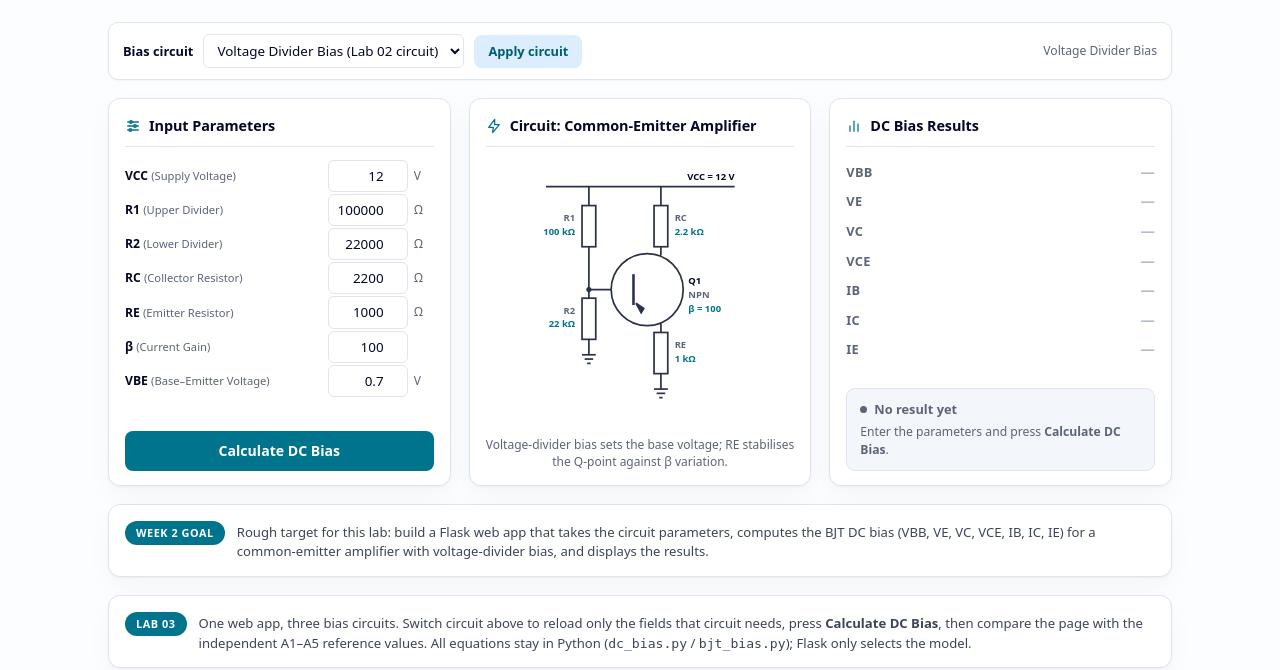
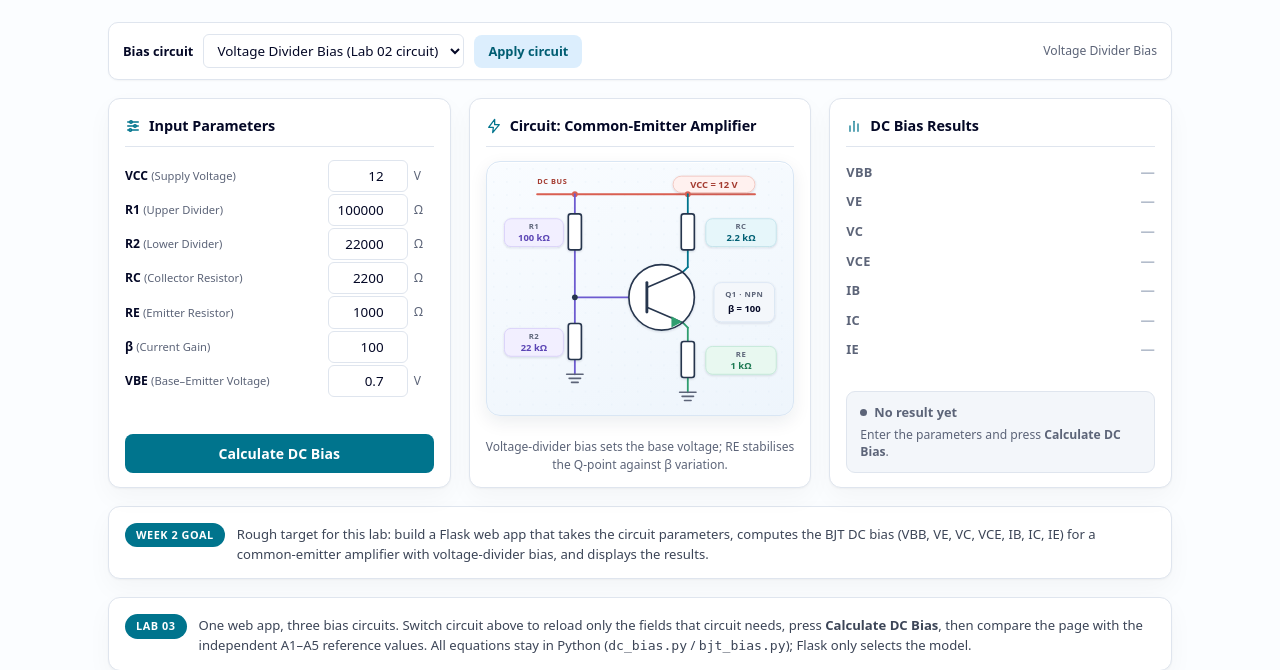
Before and after one commit to JirapatMax/Gitlab, a Flask app: page / in a window 1280 px wide. Shown: the part 84-754 px from the top of the page. Run offline with Flask 3, Linux system fonts and the light colour scheme.

Commit message:
Redesign all three bias circuit schematics

```diff
--- a/static/style.css
+++ b/static/style.css
@@ -310,20 +310,109 @@ button:active { transform: translateY(1px); }
 .schematic {
   display: block;
   width: 100%;
-  max-width: 320px;
+  max-width: 340px;
   height: auto;
   margin: 2px auto 12px;
+  padding: 6px;
+  background: linear-gradient(160deg, #f9fcff 0%, #eef5fc 100%);
+  border: 1px solid #d9e6f4;
+  border-radius: 14px;
+  box-shadow: inset 0 1px 0 #fff, 0 6px 18px rgba(18, 37, 63, 0.08);
 }
 
-.schematic .wire { stroke: #2a3247; stroke-width: 2; fill: none; }
-.schematic .component { stroke: #2a3247; stroke-width: 2; fill: #fff; }
-.schematic .component .base-bar { stroke-width: 3; }
-.schematic .component .arrow { fill: #2a3247; }
-.schematic .ground { stroke: #2a3247; stroke-width: 2; }
-.schematic .node { fill: #2a3247; }
-.schematic .label { fill: var(--muted); font-size: 11px; font-weight: 600; }
-.schematic .label-strong { fill: var(--ink); font-weight: 700; }
-.schematic .label-value { fill: var(--accent); font-weight: 700; }
+.schematic text {
+  font-family: system-ui, -apple-system, "Segoe UI", Roboto, sans-serif;
+}
+
+.schematic .rail-label {
+  fill: #a43b30;
+  font-size: 9px;
+  font-weight: 750;
+  letter-spacing: 0.08em;
+}
+
+.schematic .rail {
+  stroke: #d95f52;
+  stroke-width: 2.5;
+  fill: none;
+  stroke-linecap: round;
+}
+
+.schematic .wire-base,
+.schematic .wire-collector,
+.schematic .wire-emitter {
+  fill: none;
+  stroke-width: 2.2;
+  stroke-linecap: round;
+  stroke-linejoin: round;
+}
+
+.schematic .wire-base { stroke: #6d5bd0; }
+.schematic .wire-collector { stroke: #00748d; }
+.schematic .wire-emitter { stroke: #2f9e6f; }
+
+.schematic .resistor {
+  fill: #fff;
+  stroke: #27364e;
+  stroke-width: 2;
+}
+
+.schematic .transistor-circle {
+  fill: #fff;
+  stroke: #27364e;
+  stroke-width: 2;
+}
+
+.schematic .base-bar {
+  stroke: #27364e;
+  stroke-width: 3.5;
+  stroke-linecap: round;
+}
+
+.schematic .lead {
+  stroke: #27364e;
+  stroke-width: 2;
+  stroke-linecap: round;
+}
+
+.schematic .arrow { fill: #2f9e6f; }
+
+.schematic .ground {
+  stroke: #5c6478;
+  stroke-width: 2;
+  stroke-linecap: round;
+}
+
+.schematic .node { fill: #27364e; }
+.schematic .node-vcc { fill: #d95f52; }
+
+.schematic .pill rect {
+  stroke-width: 1;
+}
+
+.schematic .pill-name {
+  fill: var(--muted);
+  font-size: 9.5px;
+  font-weight: 750;
+  letter-spacing: 0.06em;
+}
+
+.schematic .pill-value {
+  font-size: 11.5px;
+  font-weight: 750;
+  font-variant-numeric: tabular-nums;
+}
+
+.schematic .pill-vcc rect { fill: #fff1ef; stroke: #f2c2bb; }
+.schematic .pill-vcc .pill-value { fill: #a43b30; }
+.schematic .pill-base rect { fill: #f2efff; stroke: #d8cffb; }
+.schematic .pill-base .pill-value { fill: #5b45b5; }
+.schematic .pill-collector rect { fill: #e6f6fa; stroke: #bfe2ea; }
+.schematic .pill-collector .pill-value { fill: #006074; }
+.schematic .pill-emitter rect { fill: #e8f8f0; stroke: #bfe8d4; }
+.schematic .pill-emitter .pill-value { fill: #1d7a53; }
+.schematic .pill-q rect { fill: #f4f7fb; stroke: #d9e6f4; }
+.schematic .pill-q .pill-value { fill: var(--ink); }
 
 .caption {
   margin: auto 0 0;
--- a/templates/index.html
+++ b/templates/index.html
@@ -27,6 +27,62 @@
   </div>
   {% if errors.get(name) %}<p class="error">{{ errors[name] }}</p>{% endif %}
 </div>
+{%- endmacro %}
+
+{% macro schematic_defs() -%}
+<defs>
+  <pattern id="dot-grid" width="16" height="16" patternUnits="userSpaceOnUse">
+    <circle cx="1" cy="1" r="0.8" fill="#d6e4f2"/>
+  </pattern>
+  <filter id="soft-shadow" x="-25%" y="-25%" width="150%" height="150%">
+    <feDropShadow dx="0" dy="1" stdDeviation="1.4" flood-color="#12253f" flood-opacity="0.16"/>
+  </filter>
+</defs>
+<rect class="grid-bg" x="0" y="0" width="360" height="295" fill="url(#dot-grid)" opacity="0.55"/>
+<text x="54" y="20" class="rail-label">DC BUS</text>
+{%- endmacro %}
+
+{% macro vcc_pill(value) -%}
+<g class="pill pill-vcc">
+  <rect x="220" y="10" width="100" height="20" rx="10" filter="url(#soft-shadow)"/>
+  <text x="270" y="24" text-anchor="middle" class="pill-value">VCC = {{ value }}</text>
+</g>
+{%- endmacro %}
+
+{% macro resistor(x, y) -%}
+<rect class="resistor" x="{{ x }}" y="{{ y }}" width="16" height="44" rx="3"
+      filter="url(#soft-shadow)"/>
+{%- endmacro %}
+
+{% macro value_pill(x, y, w, name, value, tone) -%}
+<g class="pill pill-{{ tone }}">
+  <rect x="{{ x }}" y="{{ y }}" width="{{ w }}" height="34" rx="8" filter="url(#soft-shadow)"/>
+  <text x="{{ x + w / 2 }}" y="{{ y + 13 }}" text-anchor="middle" class="pill-name">{{ name }}</text>
+  <text x="{{ x + w / 2 }}" y="{{ y + 27 }}" text-anchor="middle" class="pill-value">{{ value }}</text>
+</g>
+{%- endmacro %}
+
+{% macro ground(x, y) -%}
+<g class="ground">
+  <line x1="{{ x - 10 }}" y1="{{ y }}" x2="{{ x + 10 }}" y2="{{ y }}"/>
+  <line x1="{{ x - 7 }}" y1="{{ y + 5 }}" x2="{{ x + 7 }}" y2="{{ y + 5 }}"/>
+  <line x1="{{ x - 4 }}" y1="{{ y + 10 }}" x2="{{ x + 4 }}" y2="{{ y + 10 }}"/>
+</g>
+{%- endmacro %}
+
+{% macro transistor(beta) -%}
+<g class="transistor">
+  <circle class="transistor-circle" cx="206" cy="158" r="40" filter="url(#soft-shadow)"/>
+  <line class="base-bar" x1="188" y1="140" x2="188" y2="176"/>
+  <line class="lead" x1="188" y1="146" x2="232" y2="127"/>
+  <line class="lead" x1="188" y1="170" x2="232" y2="189"/>
+  <polygon class="arrow" points="218,181 231,188 218,195"/>
+</g>
+<g class="pill pill-q">
+  <rect x="270" y="140" width="74" height="48" rx="9" filter="url(#soft-shadow)"/>
+  <text x="307" y="157" text-anchor="middle" class="pill-name">Q1 · NPN</text>
+  <text x="307" y="176" text-anchor="middle" class="pill-value">β = {{ beta }}</text>
+</g>
 {%- endmacro %}
 
 {% block content %}
@@ -81,51 +137,45 @@
     {% if mode == 'divider' %}
     <svg class="schematic" viewBox="0 0 360 295" role="img"
          aria-label="NPN common-emitter amplifier with voltage-divider bias: R1 from VCC to the base, R2 from the base to ground, RC from VCC to the collector, RE from the emitter to ground, and transistor Q1.">
-      <g class="wire">
-        <line x1="70" y1="30" x2="290" y2="30"/>
-        <line x1="120" y1="30" x2="120" y2="52"/>
-        <line x1="120" y1="100" x2="120" y2="160"/>
-        <line x1="120" y1="150" x2="172" y2="150"/>
-        <line x1="120" y1="208" x2="120" y2="226"/>
-        <line x1="204" y1="30" x2="204" y2="52"/>
-        <line x1="204" y1="100" x2="204" y2="110"/>
-        <line x1="204" y1="110" x2="172" y2="138"/>
-        <line x1="172" y1="162" x2="204" y2="190"/>
-        <line x1="204" y1="190" x2="204" y2="200"/>
-        <line x1="204" y1="248" x2="204" y2="266"/>
+      {{ schematic_defs() }}
+      <g class="rail"><line x1="54" y1="32" x2="320" y2="32"/></g>
+      {{ vcc_pill(schematic.vcc) }}
+      <g class="node-vcc">
+        <circle cx="100" cy="32" r="3.5"/>
+        <circle cx="238" cy="32" r="3.5"/>
       </g>
-      <g class="component">
-        <rect x="112" y="52" width="16" height="48"/>
-        <rect x="112" y="160" width="16" height="48"/>
-        <rect x="196" y="52" width="16" height="48"/>
-        <rect x="196" y="200" width="16" height="48"/>
-        <circle cx="188" cy="150" r="42"/>
-        <line x1="172" y1="132" x2="172" y2="168" class="base-bar"/>
-        <polygon points="184,172 175,166 181,177" class="arrow"/>
+
+      <g class="wire-base">
+        <line x1="100" y1="32" x2="100" y2="56"/>
+        <line x1="100" y1="100" x2="100" y2="158"/>
+        <line x1="100" y1="158" x2="188" y2="158"/>
+        <line x1="100" y1="158" x2="100" y2="190"/>
+        <line x1="100" y1="234" x2="100" y2="252"/>
       </g>
-      <g class="ground">
-        <line x1="112" y1="226" x2="128" y2="226"/>
-        <line x1="115" y1="231" x2="125" y2="231"/>
-        <line x1="118" y1="236" x2="122" y2="236"/>
-        <line x1="196" y1="266" x2="212" y2="266"/>
-        <line x1="199" y1="271" x2="209" y2="271"/>
-        <line x1="202" y1="276" x2="206" y2="276"/>
+      <g class="wire-collector">
+        <line x1="238" y1="32" x2="238" y2="56"/>
+        <line x1="238" y1="100" x2="238" y2="121"/>
+        <line x1="238" y1="121" x2="232" y2="127"/>
       </g>
-      <g class="node"><circle cx="120" cy="150" r="3"/></g>
-      <g class="label">
-        <text x="290" y="22" text-anchor="end" class="label-strong">VCC = {{ schematic.vcc }}</text>
-        <text x="104" y="70" text-anchor="end">R1</text>
-        <text x="104" y="86" text-anchor="end" class="label-value">{{ schematic.r1 }}</text>
-        <text x="104" y="178" text-anchor="end">R2</text>
-        <text x="104" y="194" text-anchor="end" class="label-value">{{ schematic.r2 }}</text>
-        <text x="220" y="70">RC</text>
-        <text x="220" y="86" class="label-value">{{ schematic.rc }}</text>
-        <text x="220" y="218">RE</text>
-        <text x="220" y="234" class="label-value">{{ schematic.re }}</text>
-        <text x="236" y="144" class="label-strong">Q1</text>
-        <text x="236" y="160">NPN</text>
-        <text x="236" y="176" class="label-value">β = {{ schematic.beta }}</text>
+      <g class="wire-emitter">
+        <line x1="232" y1="189" x2="238" y2="195"/>
+        <line x1="238" y1="195" x2="238" y2="212"/>
+        <line x1="238" y1="256" x2="238" y2="274"/>
       </g>
+
+      {{ resistor(92, 56) }}
+      {{ resistor(92, 190) }}
+      {{ resistor(230, 56) }}
+      {{ resistor(230, 212) }}
+      {{ transistor(schematic.beta) }}
+      {{ ground(100, 252) }}
+      {{ ground(238, 274) }}
+      <g class="node"><circle cx="100" cy="158" r="3.5"/></g>
+
+      {{ value_pill(14, 62, 72, 'R1', schematic.r1, 'base') }}
+      {{ value_pill(14, 196, 72, 'R2', schematic.r2, 'base') }}
+      {{ value_pill(260, 62, 86, 'RC', schematic.rc, 'collector') }}
+      {{ value_pill(260, 218, 86, 'RE', schematic.re, 'emitter') }}
     </svg>
     <p class="caption">Voltage-divider bias sets the base voltage; RE stabilises the Q-point
        against β variation.</p>
@@ -133,40 +183,37 @@
     {% elif mode == 'fixed' %}
     <svg class="schematic" viewBox="0 0 360 295" role="img"
          aria-label="NPN common-emitter amplifier with fixed bias: RB from VCC to the base, the emitter tied directly to ground, RC from VCC to the collector, and transistor Q1.">
-      <g class="wire">
-        <line x1="70" y1="30" x2="290" y2="30"/>
-        <line x1="120" y1="30" x2="120" y2="52"/>
-        <line x1="120" y1="100" x2="120" y2="150"/>
-        <line x1="120" y1="150" x2="172" y2="150"/>
-        <line x1="204" y1="30" x2="204" y2="52"/>
-        <line x1="204" y1="100" x2="204" y2="110"/>
-        <line x1="204" y1="110" x2="172" y2="138"/>
-        <line x1="172" y1="162" x2="204" y2="190"/>
-        <line x1="204" y1="190" x2="204" y2="226"/>
+      {{ schematic_defs() }}
+      <g class="rail"><line x1="54" y1="32" x2="320" y2="32"/></g>
+      {{ vcc_pill(schematic.vcc) }}
+      <g class="node-vcc">
+        <circle cx="100" cy="32" r="3.5"/>
+        <circle cx="238" cy="32" r="3.5"/>
       </g>
-      <g class="component">
-        <rect x="112" y="52" width="16" height="48"/>
-        <rect x="196" y="52" width="16" height="48"/>
-        <circle cx="188" cy="150" r="42"/>
-        <line x1="172" y1="132" x2="172" y2="168" class="base-bar"/>
-        <polygon points="184,172 175,166 181,177" class="arrow"/>
+
+      <g class="wire-base">
+        <line x1="100" y1="32" x2="100" y2="56"/>
+        <line x1="100" y1="100" x2="100" y2="158"/>
+        <line x1="100" y1="158" x2="188" y2="158"/>
       </g>
-      <g class="ground">
-        <line x1="196" y1="226" x2="212" y2="226"/>
-        <line x1="199" y1="231" x2="209" y2="231"/>
-        <line x1="202" y1="236" x2="206" y2="236"/>
+      <g class="wire-collector">
+        <line x1="238" y1="32" x2="238" y2="56"/>
+        <line x1="238" y1="100" x2="238" y2="121"/>
+        <line x1="238" y1="121" x2="232" y2="127"/>
       </g>
-      <g class="node"><circle cx="120" cy="150" r="3"/></g>
-      <g class="label">
-        <text x="290" y="22" text-anchor="end" class="label-strong">VCC = {{ schematic.vcc }}</text>
-        <text x="104" y="70" text-anchor="end">RB</text>
-        <text x="104" y="86" text-anchor="end" class="label-value">{{ schematic.rb }}</text>
-        <text x="220" y="70">RC</text>
-        <text x="220" y="86" class="label-value">{{ schematic.rc }}</text>
-        <text x="236" y="144" class="label-strong">Q1</text>
-        <text x="236" y="160">NPN</text>
-        <text x="236" y="176" class="label-value">β = {{ schematic.beta }}</text>
+      <g class="wire-emitter">
+        <line x1="232" y1="189" x2="238" y2="195"/>
+        <line x1="238" y1="195" x2="238" y2="236"/>
       </g>
+
+      {{ resistor(92, 56) }}
+      {{ resistor(230, 56) }}
+      {{ transistor(schematic.beta) }}
+      {{ ground(238, 236) }}
+      <g class="node"><circle cx="100" cy="158" r="3.5"/></g>
+
+      {{ value_pill(14, 62, 72, 'RB', schematic.rb, 'base') }}
+      {{ value_pill(260, 62, 86, 'RC', schematic.rc, 'collector') }}
     </svg>
     <p class="caption">Fixed bias &mdash; RB feeds the base from VCC and the emitter is tied
        directly to ground. IB = (VCC − VBE) / RB.</p>
@@ -174,44 +221,40 @@
     {% else %}
     <svg class="schematic" viewBox="0 0 360 295" role="img"
          aria-label="NPN common-emitter amplifier with emitter bias: RB from VCC to the base, RE from the emitter to ground, RC from VCC to the collector, and transistor Q1.">
-      <g class="wire">
-        <line x1="70" y1="30" x2="290" y2="30"/>
-        <line x1="120" y1="30" x2="120" y2="52"/>
-        <line x1="120" y1="100" x2="120" y2="150"/>
-        <line x1="120" y1="150" x2="172" y2="150"/>
-        <line x1="204" y1="30" x2="204" y2="52"/>
-        <line x1="204" y1="100" x2="204" y2="110"/>
-        <line x1="204" y1="110" x2="172" y2="138"/>
-        <line x1="172" y1="162" x2="204" y2="190"/>
-        <line x1="204" y1="190" x2="204" y2="200"/>
-        <line x1="204" y1="248" x2="204" y2="266"/>
+      {{ schematic_defs() }}
+      <g class="rail"><line x1="54" y1="32" x2="320" y2="32"/></g>
+      {{ vcc_pill(schematic.vcc) }}
+      <g class="node-vcc">
+        <circle cx="100" cy="32" r="3.5"/>
+        <circle cx="238" cy="32" r="3.5"/>
       </g>
-      <g class="component">
-        <rect x="112" y="52" width="16" height="48"/>
-        <rect x="196" y="52" width="16" height="48"/>
-        <rect x="196" y="200" width="16" height="48"/>
-        <circle cx="188" cy="150" r="42"/>
-        <line x1="172" y1="132" x2="172" y2="168" class="base-bar"/>
-        <polygon points="184,172 175,166 181,177" class="arrow"/>
+
+      <g class="wire-base">
+        <line x1="100" y1="32" x2="100" y2="56"/>
+        <line x1="100" y1="100" x2="100" y2="158"/>
+        <line x1="100" y1="158" x2="188" y2="158"/>
       </g>
-      <g class="ground">
-        <line x1="196" y1="266" x2="212" y2="266"/>
-        <line x1="199" y1="271" x2="209" y2="271"/>
-        <line x1="202" y1="276" x2="206" y2="276"/>
+      <g class="wire-collector">
+        <line x1="238" y1="32" x2="238" y2="56"/>
+        <line x1="238" y1="100" x2="238" y2="121"/>
+        <line x1="238" y1="121" x2="232" y2="127"/>
       </g>
-      <g class="node"><circle cx="120" cy="150" r="3"/></g>
-      <g class="label">
-        <text x="290" y="22" text-anchor="end" class="label-strong">VCC = {{ schematic.vcc }}</text>
-        <text x="104" y="70" text-anchor="end">RB</text>
-        <text x="104" y="86" text-anchor="end" class="label-value">{{ schematic.rb }}</text>
-        <text x="220" y="70">RC</text>
-        <text x="220" y="86" class="label-value">{{ schematic.rc }}</text>
-        <text x="220" y="218">RE</text>
-        <text x="220" y="234" class="label-value">{{ schematic.re }}</text>
-        <text x="236" y="144" class="label-strong">Q1</text>
-        <text x="236" y="160">NPN</text>
-        <text x="236" y="176" class="label-value">β = {{ schematic.beta }}</text>
+      <g class="wire-emitter">
+        <line x1="232" y1="189" x2="238" y2="195"/>
+        <line x1="238" y1="195" x2="238" y2="212"/>
+        <line x1="238" y1="256" x2="238" y2="274"/>
       </g>
+
+      {{ resistor(92, 56) }}
+      {{ resistor(230, 56) }}
+      {{ resistor(230, 212) }}
+      {{ transistor(schematic.beta) }}
+      {{ ground(238, 274) }}
+      <g class="node"><circle cx="100" cy="158" r="3.5"/></g>
+
+      {{ value_pill(14, 62, 72, 'RB', schematic.rb, 'base') }}
+      {{ value_pill(260, 62, 86, 'RC', schematic.rc, 'collector') }}
+      {{ value_pill(260, 218, 86, 'RE', schematic.re, 'emitter') }}
     </svg>
     <p class="caption">Emitter bias &mdash; RB feeds the base from VCC and RE lifts the emitter
        above ground for DC negative feedback. IB = (VCC − VBE) / [RB + (β + 1)·RE].</p>
```
Also changed, not shown: docs/validation.md (+4 -0 lines), 3 other files.
